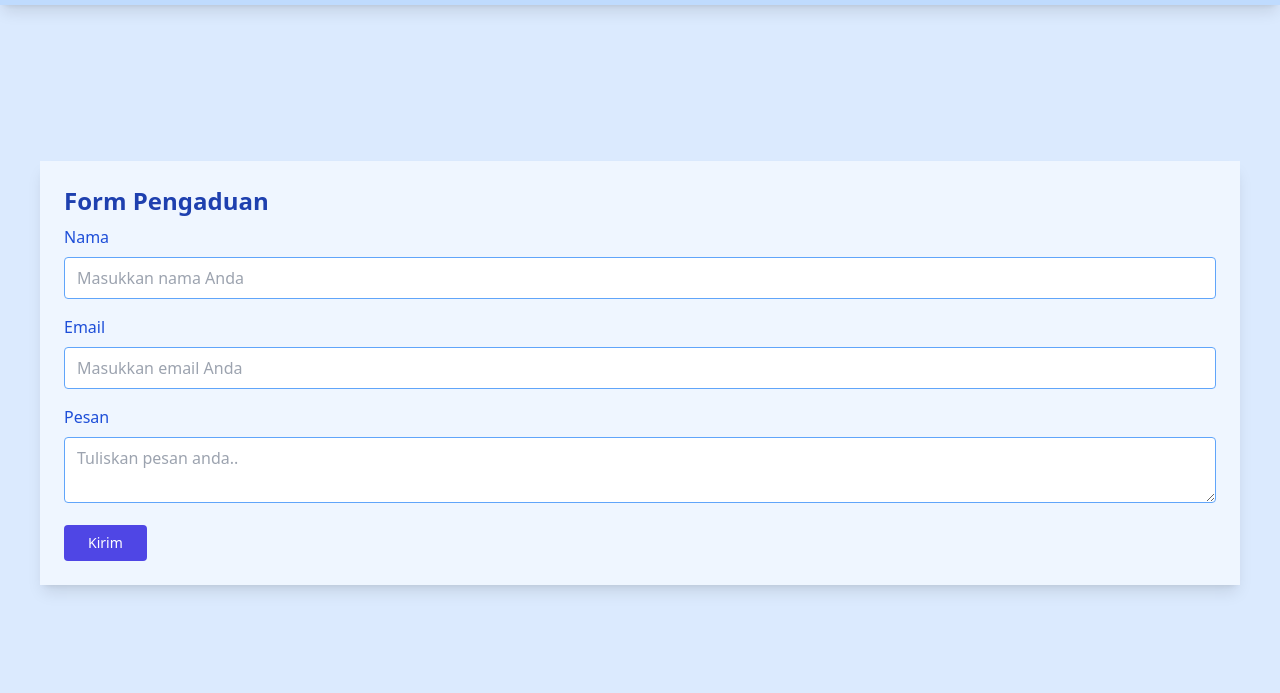
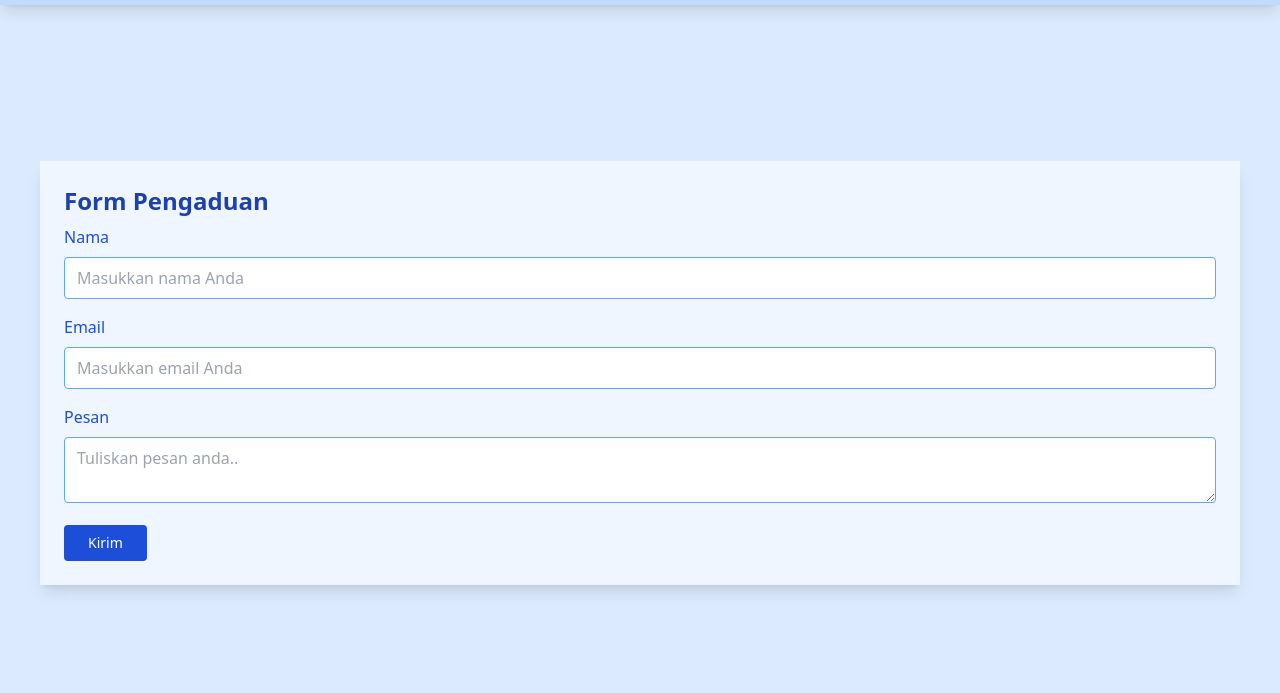
Before and after one commit to Rafi-Andi/Project-Tailwinds-css, a plain HTML site: page pengaduan.html in a window 1280 px wide. Shown: the part 107-800 px from the top of the page. Drawn offline with nearby package versions, Linux system fonts and the light colour scheme.

Commit message:
pengaduan.html

```diff
--- a/pengaduan.html
+++ b/pengaduan.html
@@ -3,8 +3,9 @@
 <head>
     <meta charset="UTF-8">
     <meta name="viewport" content="width=device-width, initial-scale=1.0">
-    <title>Document</title>
+    <title>Website Pengaduan Kartar</title>
     <script src="https://cdn.tailwindcss.com"></script>
+    <link rel="icon" href="./assets/logoKartar.png" type="image/x-icon">
 </head>
 <body>
     <header class="z-[9999] fixed top-0 right-0 left-0 mb-6 leading-1">
@@ -38,7 +39,7 @@
                     <label for="text-area" class="block text-blue-700 font-medium mb-2">Pesan</label>
                     <textarea name="pesan" type="text-area" id="text-area" class="w-full border border-blue-400 rounded px-3 py-2" placeholder="Tuliskan pesan anda.." required></textarea>
                 </div>
-                <button type="submit" class="inline-block rounded bg-indigo-600 px-6 py-2 text-sm font-medium text-white transition hover:scale-100 hover:shadow-xl focus:outline-none focus:ring active:bg-indigo-500"">Kirim</button>
+                <button type="submit" class="inline-block rounded bg-blue-700 px-6 py-2 text-sm font-medium text-white transition hover:scale-100 hover:shadow-xl focus:outline-none focus:ring active:bg-indigo-500"">Kirim</button>
             </form>
         </div>
     </section>
```
